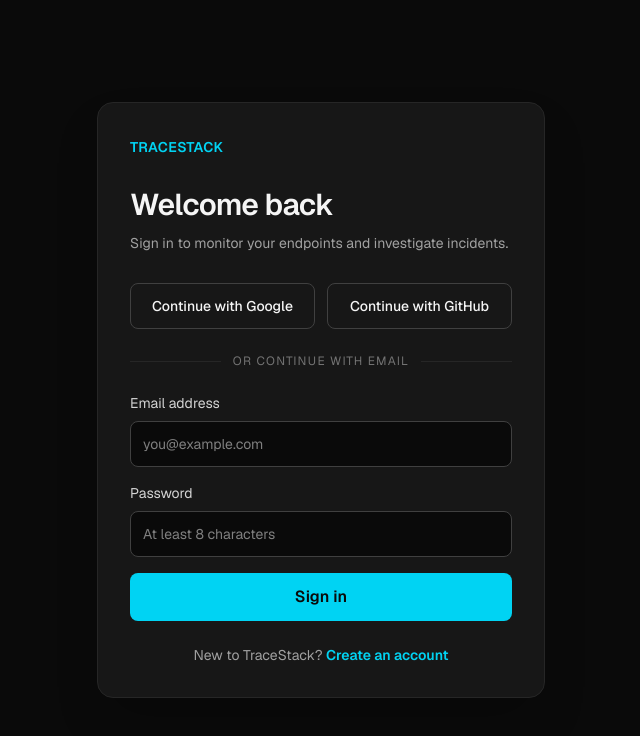
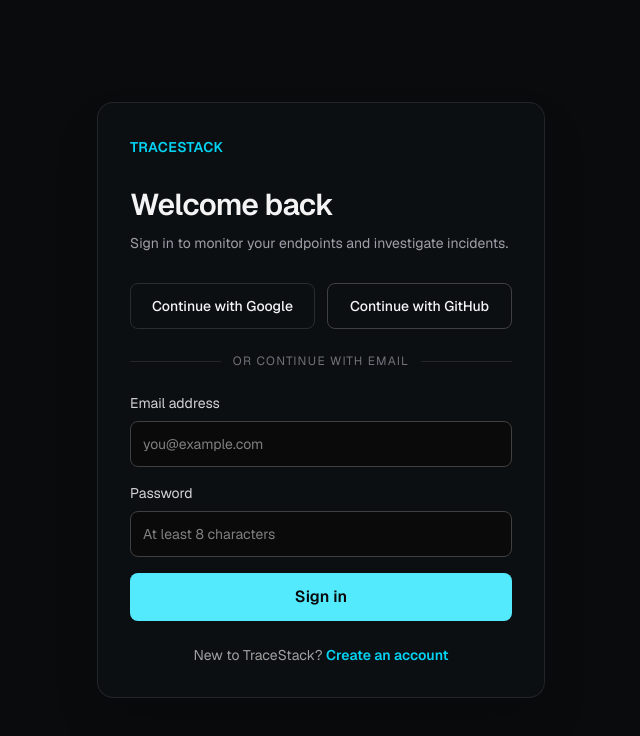
Before and after one commit to btwitssparth/Tracestack, a Next.js app in the folder frontend/: page /login in a window 1280 px wide. Shown: the top 736 px of the page, without its empty margins (319-959 px from the left). Built offline with nearby package versions, Linux system fonts and the light colour scheme.

Commit message:
Unify authentication page with application theme

```diff
--- a/frontend/src/app/login/page.tsx
+++ b/frontend/src/app/login/page.tsx
@@ -80,13 +80,13 @@
   }
 
   return (
-    <main className="flex min-h-screen items-center justify-center bg-neutral-950 px-5 py-12 text-neutral-100">
-      <section className="w-full max-w-md rounded-2xl border border-neutral-800 bg-neutral-900 p-8 shadow-2xl">
+    <main className="flex min-h-screen items-center justify-center bg-[#090b0d] px-5 py-12 text-zinc-100">
+      <section className="w-full max-w-md animate-fade-up rounded-2xl border border-white/[0.09] bg-[#0c0f12] p-8 shadow-2xl">
         <a href="/" className="text-sm font-semibold tracking-wide text-cyan-400">TRACESTACK</a>
         <h1 className="mt-7 text-3xl font-semibold tracking-tight">
           {mode === "login" ? "Welcome back" : "Create your account"}
         </h1>
-        <p className="mt-2 text-sm leading-6 text-neutral-400">
+        <p className="mt-2 text-sm leading-6 text-zinc-400">
           {mode === "login"
             ? "Sign in to monitor your endpoints and investigate incidents."
             : "Create an account to start monitoring your endpoints."}
@@ -94,7 +94,7 @@
 
         <div className="mt-7 grid grid-cols-2 gap-3">
           <button type="button" onClick={() => void handleSocialAuth("google")} disabled={busy}
-            className="rounded-lg border border-neutral-700 px-3 py-3 text-sm font-medium hover:bg-neutral-800 disabled:opacity-50">
+            className="rounded-lg border border-white/[0.12] px-3 py-3 text-sm font-medium hover:bg-white/[0.06] disabled:opacity-50">
             Continue with Google
           </button>
           <button type="button" onClick={() => void handleSocialAuth("github")} disabled={busy}
@@ -103,14 +103,14 @@
           </button>
         </div>
 
-        <div className="my-6 flex items-center gap-3 text-xs uppercase tracking-widest text-neutral-500">
+        <div className="my-6 flex items-center gap-3 text-xs uppercase tracking-widest text-zinc-500">
           <span className="h-px flex-1 bg-neutral-800" />
           or continue with email
           <span className="h-px flex-1 bg-neutral-800" />
         </div>
 
         <form onSubmit={handleEmailAuth} className="space-y-4">
-          <label className="block text-sm text-neutral-300">
+          <label className="block text-sm text-zinc-300">
             Email address
             <input
               type="email"
@@ -118,7 +118,7 @@
               required
               value={email}
               onChange={(event) => setEmail(event.target.value)}
-              className="mt-2 w-full rounded-lg border border-neutral-700 bg-neutral-950 px-3 py-3 text-neutral-100 outline-none focus:border-cyan-500"
+              className="mt-2 w-full rounded-lg border border-neutral-700 bg-neutral-950 px-3 py-3 text-neutral-100 outline-none focus:border-cyan-300/60"
               placeholder="you@example.com"
             />
           </label>
@@ -136,7 +136,7 @@
             />
           </label>
           <button type="submit" disabled={busy}
-            className="w-full rounded-lg bg-cyan-400 px-4 py-3 font-semibold text-neutral-950 hover:bg-cyan-300 disabled:opacity-50">
+            className="w-full rounded-lg bg-cyan-300 px-4 py-3 font-semibold text-zinc-950 hover:bg-cyan-200 disabled:opacity-50">
             {busy ? "Please wait..." : mode === "login" ? "Sign in" : "Create account"}
           </button>
         </form>
```
